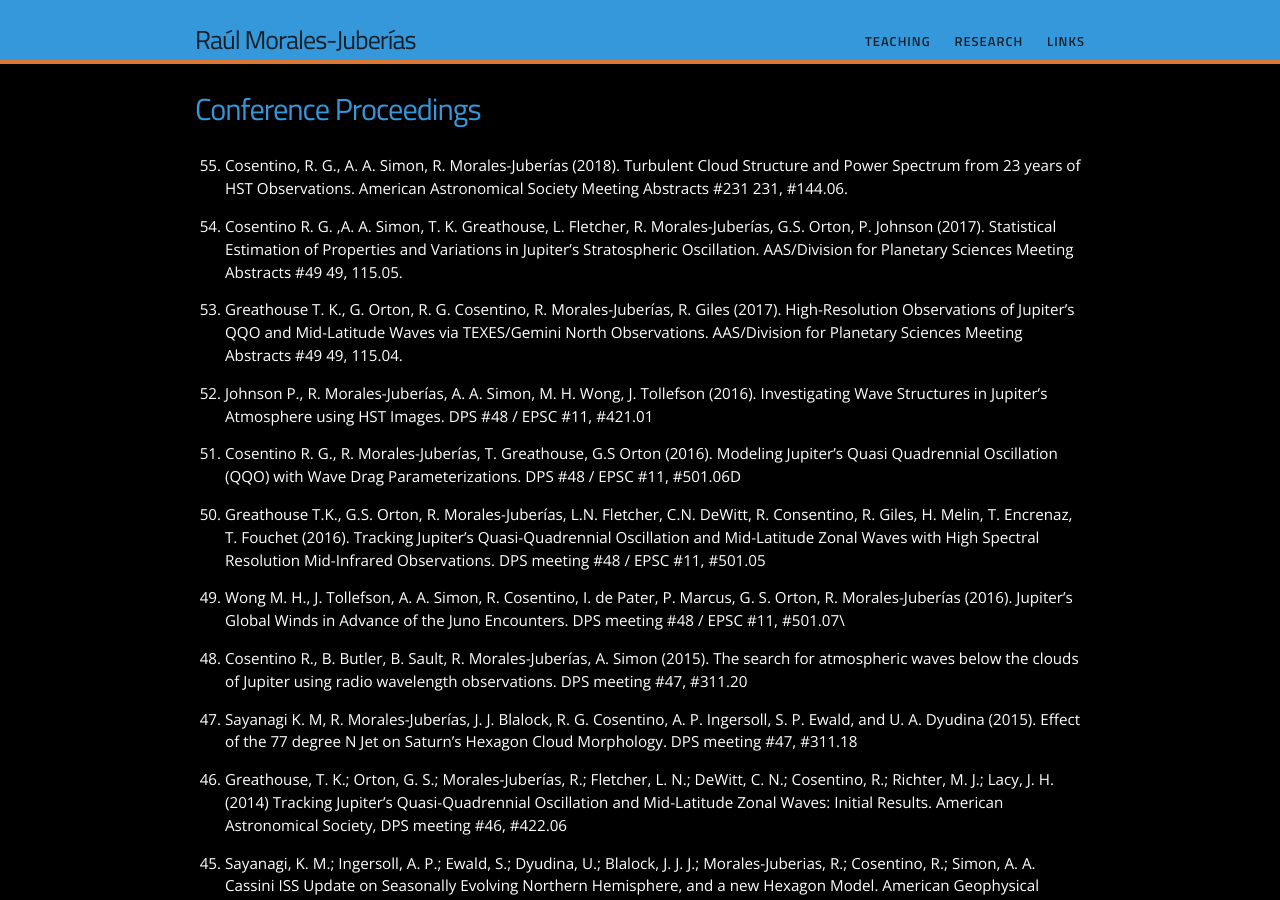
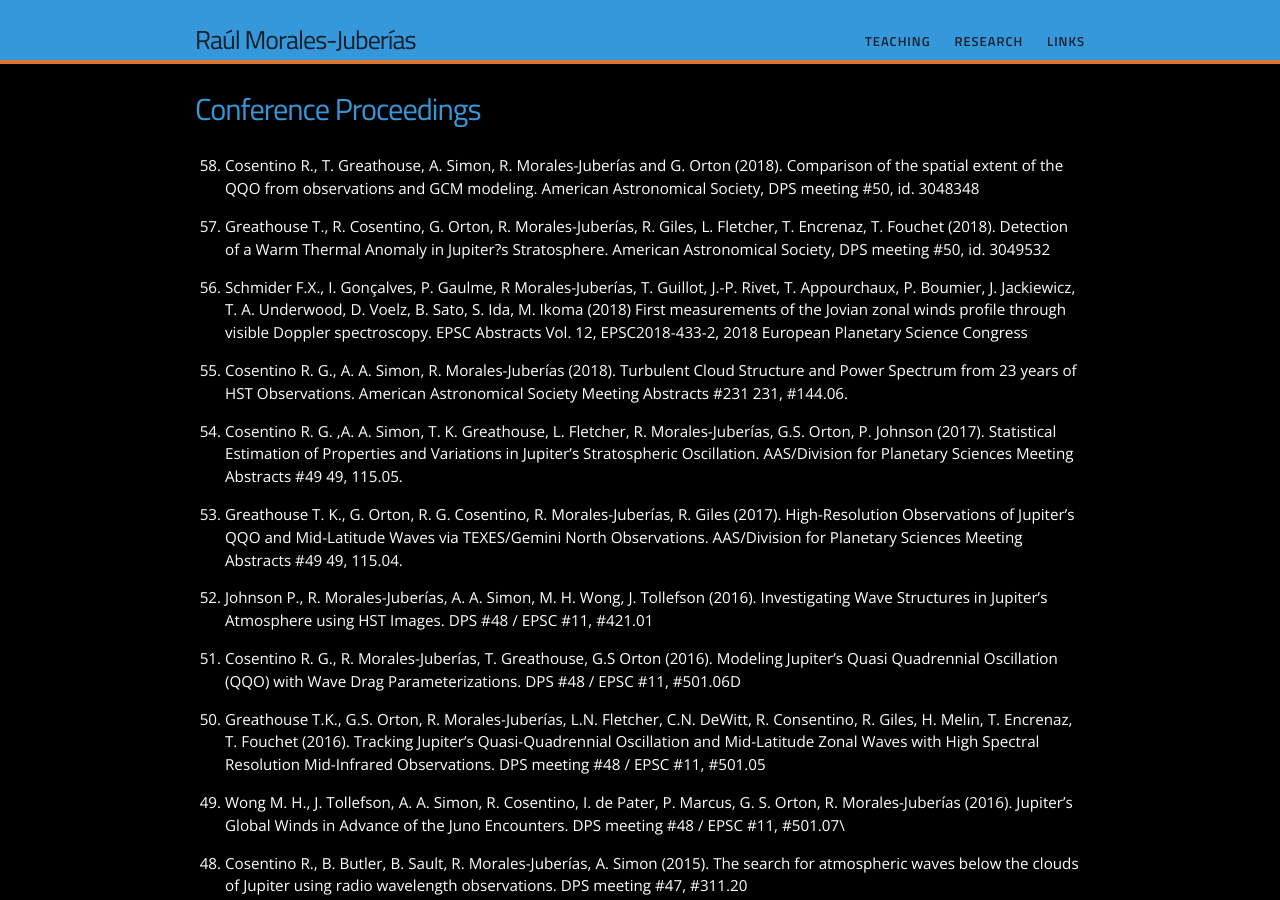
Before and after one commit to rmjuberias/rmjuberias.github.io, a Jekyll site: the page built from research/conferences.md, in a window 1280 px wide and 900 px high. Built offline with Jekyll 4.4.1, drawn with Linux system fonts in a browser that asks for light colours.

Commit message:
publications update

```diff
--- a/research/conferences.md
+++ b/research/conferences.md
@@ -4,7 +4,13 @@ title: Conference Proceedings
 permalink: /research/conferences/
 ---
 
-0. Cosentino, R. G., A. A. Simon, R. Morales-Juberías (2018). Turbulent Cloud Structure and Power Spectrum from 23 years of HST Observations. American Astronomical Society Meeting Abstracts \#231 231, \#144.06.
+0. Cosentino R., T. Greathouse, A. Simon, R. Morales-Juberías and G. Orton (2018). Comparison of the spatial extent of the QQO from observations and GCM modeling. American Astronomical Society, DPS meeting \#50, id.  3048348
+
+0. Greathouse T., R. Cosentino, G. Orton, R. Morales-Juberías, R. Giles, L. Fletcher, T. Encrenaz, T. Fouchet (2018). Detection of a Warm Thermal Anomaly in Jupiter?s Stratosphere. American Astronomical Society, DPS meeting \#50, id. 3049532
+
+0. Schmider F.X., I. Gonçalves, P. Gaulme, R Morales-Juberías, T. Guillot, J.-P. Rivet, T. Appourchaux, P. Boumier, J. Jackiewicz, T. A. Underwood, D. Voelz, B. Sato, S. Ida, M. Ikoma (2018) First measurements of the Jovian zonal winds profile through visible Doppler spectroscopy. EPSC Abstracts Vol. 12, EPSC2018-433-2, 2018 European Planetary Science Congress
+
+0. Cosentino R. G., A. A. Simon, R. Morales-Juberías (2018). Turbulent Cloud Structure and Power Spectrum from 23 years of HST Observations. American Astronomical Society Meeting Abstracts \#231 231, \#144.06.
 
 0. Cosentino R. G. ,A. A. Simon, T. K. Greathouse, L. Fletcher, R. Morales-Juberías, G.S. Orton, P. Johnson (2017). Statistical Estimation of Properties and Variations in Jupiter's Stratospheric Oscillation. AAS/Division for Planetary Sciences Meeting Abstracts \#49 49, 115.05.
 
```
Also changed, not shown: research/articles.md (+3 -1 lines).
